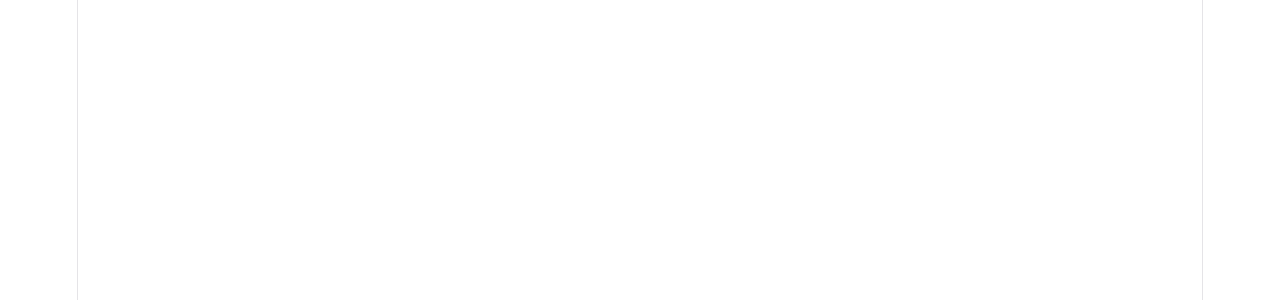
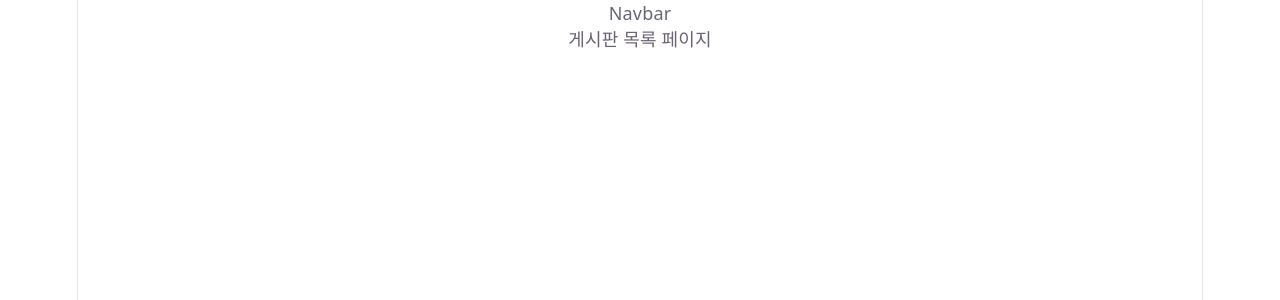
Before and after one commit to junbongMoon/post-front, a React (Vite) app: page / in a window 1280 px wide. Shown: the top 300 px of the page. Built offline with nearby package versions, Linux system fonts and the light colour scheme.

Commit message:
feat : react-router-dom을 사용하여 Navbar와 BardListPage(게시판 목록 페이지)의 라우팅 설정

```diff
--- a/src/App.jsx
+++ b/src/App.jsx
@@ -1,7 +1,33 @@
+// ============================================================
+// 파일 위치: src/App.jsx
+// 역할: 최상위 컴포넌트. URL에 따라 어떤 페이지를 보여줄지 결정합니다.
+//       Django의 urls.py와 같은 역할입니다.
+//       react-router-dom 라이브러리를 사용하여 기능 구현
+// ============================================================
+
+import { BrowserRouter, Route, Routes } from 'react-router-dom';
 import './App.css';
+import Navbar from './components/Navbar';
+import BoardListPage from './pages/BoardListPage';
 
 function App() {
-    return <></>;
+    return (
+        <>
+            {/* URL 변경을 감지하는 최상위 컨테이너 */}
+            <BrowserRouter>
+                {/* 모든 페이지에서 항상 보이는 네비게이션바 */}
+                <Navbar />
+
+                {/* 현재 URL에 맞는 Route 하나만 렌더링 되도록 */}
+                <Routes>
+                    <Route path="/" element={<BoardListPage />} />
+                    <Route />
+                    <Route />
+                    <Route />
+                </Routes>
+            </BrowserRouter>
+        </>
+    );
 }
 
 export default App;
--- /dev/null
+++ b/src/components/Navbar.jsx
@@ -0,0 +1,5 @@
+const Navbar = () => {
+    return <div>Navbar</div>;
+};
+
+export default Navbar;
--- /dev/null
+++ b/src/pages/BoardListPage.jsx
@@ -0,0 +1,5 @@
+const BoardListPage = () => {
+    return <div>게시판 목록 페이지</div>;
+};
+
+export default BoardListPage;
```
